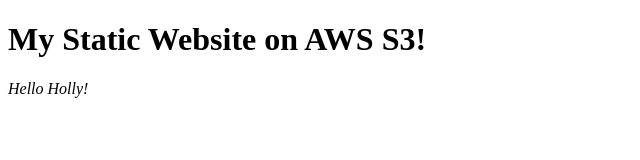
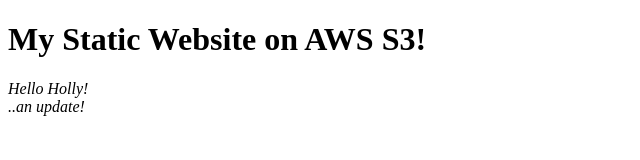
Before and after one commit to JoshSmith711/test, a plain HTML site: page index.html in a window 1280 px wide. Shown: the full height of the page, 0-640 px from the left. Drawn offline with Linux system fonts and the light colour scheme.

Commit message:
Add files via upload

```diff
--- a/index.html
+++ b/index.html
@@ -7,5 +7,6 @@
 <body>
 <h1>My Static Website on AWS S3!</h1>
 <aside><i>Hello Holly!</i></aside>
+<aside><i>..an update!</i></aside>
 </body>
 </html>
```
